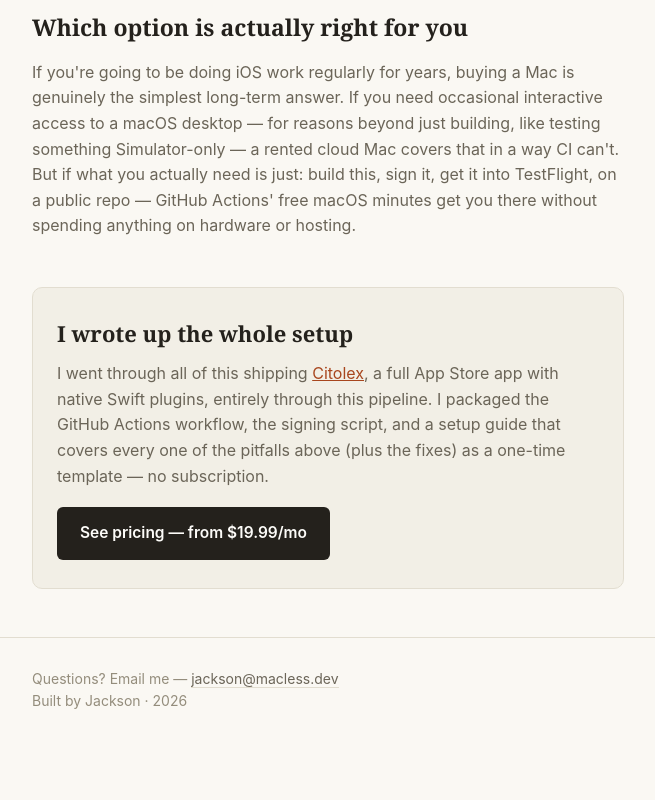
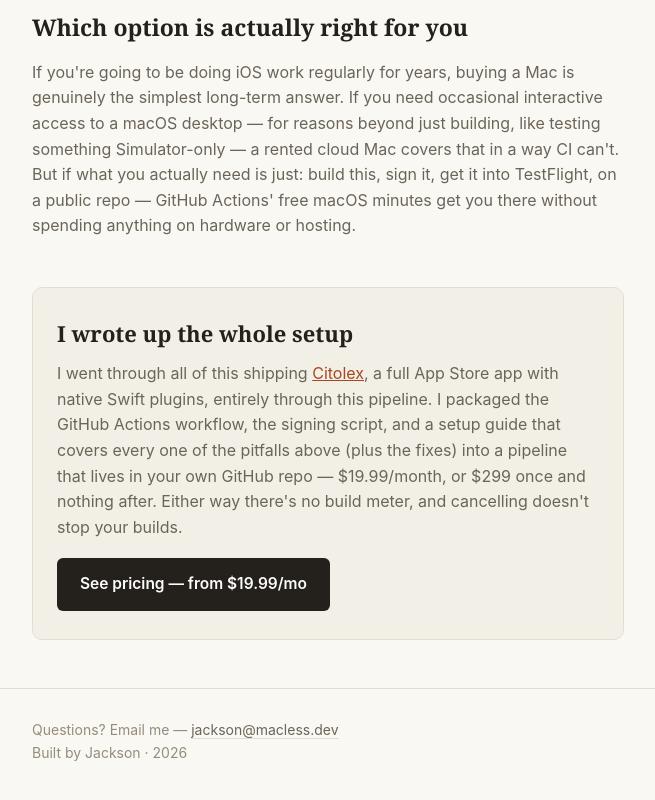
Before and after one commit to jackson26-source/macless-site, a plain HTML site: page blog/ship-ios-app-without-a-mac.html in a window 1280 px wide. Shown: the part 3389-4189 px from the top of the page, without its empty margins (312-967 px from the left). Before the commit the page ends 4152 px from the top, so only its background shows below. Drawn offline with Linux system fonts and the light colour scheme.

Commit message:
Remove the no-subscription claim from the ship-without-a-mac post

```diff
--- a/blog/ship-ios-app-without-a-mac.html
+++ b/blog/ship-ios-app-without-a-mac.html
@@ -94,7 +94,7 @@
 
     <div class="cta-box">
       <h2>I wrote up the whole setup</h2>
-      <p>I went through all of this shipping <a href="https://citolex.com" target="_blank" rel="noopener">Citolex</a>, a full App Store app with native Swift plugins, entirely through this pipeline. I packaged the GitHub Actions workflow, the signing script, and a setup guide that covers every one of the pitfalls above (plus the fixes) as a one-time template — no subscription.</p>
+      <p>I went through all of this shipping <a href="https://citolex.com" target="_blank" rel="noopener">Citolex</a>, a full App Store app with native Swift plugins, entirely through this pipeline. I packaged the GitHub Actions workflow, the signing script, and a setup guide that covers every one of the pitfalls above (plus the fixes) into a pipeline that lives in your own GitHub repo — $19.99/month, or $299 once and nothing after. Either way there's no build meter, and cancelling doesn't stop your builds.</p>
       <a class="btn" href="/pricing.html">See pricing — from $19.99/mo</a>
     </div>
 
```
